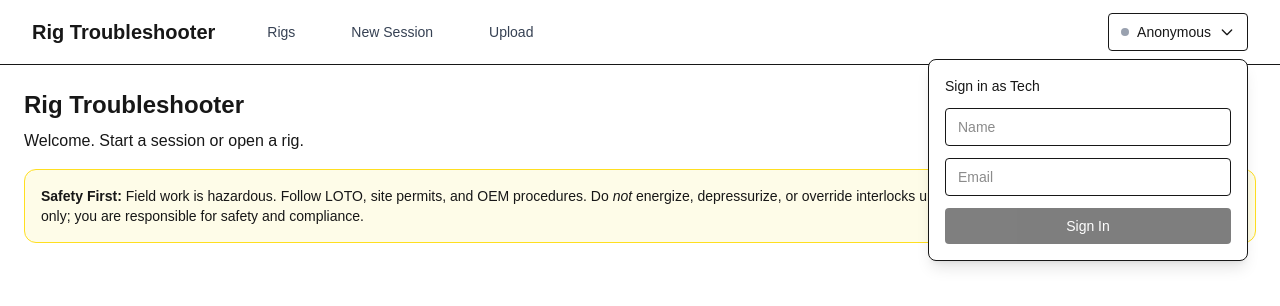
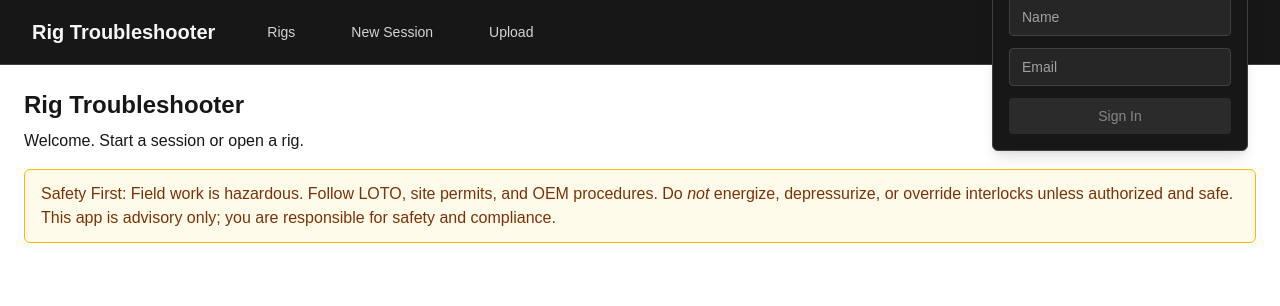
Before and after one commit to solopreneurguru/rig-troubleshooter, a Next.js app: page / in a window 1280 px wide. Both pictures are taken after a click on the button "Anonymous". Shown: the top 306 px of the page. Built offline with nearby package versions, Linux system fonts and the light colour scheme.

Commit message:
feat: safetyGate debug + hazard gating + contrast fixes

```diff
--- a/src/app/api/plan/next/route.ts
+++ b/src/app/api/plan/next/route.ts
@@ -6,17 +6,47 @@ export const runtime = "nodejs";
 export async function POST(req: Request) {
   try {
     const body = await req.json();
-    const { sessionId, order = 1 } = body || {};
+    const { sessionId, order = 1, debug } = body || {};
     if (!sessionId) throw new Error("sessionId is required");
+
     const session = await getSessionById(sessionId);
     const rpField = (process.env.SESSIONS_RULEPACK_FIELD || "RulePackKey").trim();
     const rpKey = (session as any)[rpField];
     if (!rpKey) throw new Error(`Session missing ${rpField}; choose a rule pack when creating the session.`);
+
     const pack = await getRulePackByKey(String(rpKey));
     if (!pack) throw new Error(`RulePack '${rpKey}' not found or inactive.`);
-    const startKey = pack.start || Object.keys(pack.nodes)[0];
-    const node = pack.nodes[startKey];
-    const step: Step = { key: node.key || startKey, instruction: node.instruction, expect: node.expect != null ? String(node.expect) : undefined, citation: node.citation };
+
+    let targetNodeKey: string;
+    let targetNode: any;
+
+    // Handle debug=safety - find first safetyGate node
+    if (debug === 'safety') {
+      const safetyGateNode = Object.entries(pack.nodes).find(([key, node]) =>
+        (node as any).type === 'safetyGate'
+      );
+
+      if (!safetyGateNode) {
+        throw new Error("No safetyGate node found in this rulepack");
+      }
+
+      [targetNodeKey, targetNode] = safetyGateNode;
+    } else {
+      // Normal flow - use start node or first node
+      targetNodeKey = pack.start || Object.keys(pack.nodes)[0];
+      targetNode = pack.nodes[targetNodeKey];
+    }
+
+    const step: Step = {
+      key: targetNode.key || targetNodeKey,
+      instruction: targetNode.instruction,
+      expect: targetNode.expect != null ? String(targetNode.expect) : undefined,
+      citation: targetNode.citation,
+      unit: targetNode.unit,
+      hazardNote: targetNode.hazardNote,
+      requireConfirm: targetNode.requireConfirm
+    };
+
     const actionId = await createAction(sessionId, order, step);
     return NextResponse.json({ ok: true, actionId, step, order });
   } catch (e:any) {
--- a/src/app/api/rulepacks/test/route.ts
+++ b/src/app/api/rulepacks/test/route.ts
@@ -32,8 +32,18 @@ const sampleRulePack = {
       hazardNote: "High pressure - ensure safety valve is operational",
       requireConfirm: true,
       citation: "Doc page 45",
+      passNext: "safety_gate",
+      failNext: "pressure_fault"
+    },
+    "safety_gate": {
+      key: "safety_gate",
+      type: "safetyGate",
+      instruction: "SAFETY GATE: Confirm LOTO and PPE before proceeding with gearbox inspection",
+      hazardNote: "Gearbox inspection requires physical access. Ensure proper LOTO procedures and PPE are in place.",
+      requireConfirm: true,
+      citation: "Safety manual section 3.1",
       passNext: "inspect_gearbox",
-      failNext: "pressure_fault"
+      failNext: "done_failure"
     },
     "inspect_gearbox": {
       key: "inspect_gearbox",
--- a/src/components/Header.tsx
+++ b/src/components/Header.tsx
@@ -3,21 +3,21 @@ import TechDropdown from "./TechDropdown";
 
 export default function Header() {
   return (
-    <header className="border-b bg-white">
+    <header className="border-b border-neutral-700 bg-neutral-900 text-neutral-100">
       <div className="max-w-7xl mx-auto px-4 sm:px-6 lg:px-8">
         <div className="flex justify-between items-center h-16">
           <div className="flex items-center">
-            <Link href="/" className="text-xl font-bold">
+            <Link href="/" className="text-xl font-bold text-neutral-100">
               Rig Troubleshooter
             </Link>
             <nav className="ml-10 flex space-x-8">
-              <Link href="/rigs" className="text-gray-700 hover:text-gray-900 px-3 py-2 text-sm">
+              <Link href="/rigs" className="text-neutral-300 hover:text-neutral-100 px-3 py-2 text-sm">
                 Rigs
               </Link>
-              <Link href="/sessions/new" className="text-gray-700 hover:text-gray-900 px-3 py-2 text-sm">
+              <Link href="/sessions/new" className="text-neutral-300 hover:text-neutral-100 px-3 py-2 text-sm">
                 New Session
               </Link>
-              <Link href="/upload" className="text-gray-700 hover:text-gray-900 px-3 py-2 text-sm">
+              <Link href="/upload" className="text-neutral-300 hover:text-neutral-100 px-3 py-2 text-sm">
                 Upload
               </Link>
             </nav>
--- a/src/components/SafetyDisclaimer.tsx
+++ b/src/components/SafetyDisclaimer.tsx
@@ -1,7 +1,7 @@
 export default function SafetyDisclaimer() {
   return (
-    <div className="mt-4 rounded-xl border border-yellow-300 bg-yellow-50 p-4 text-sm">
-      <strong>Safety First:</strong> Field work is hazardous. Follow LOTO, site permits, and OEM procedures.
+    <div className="mt-4 rounded-md border border-amber-400 bg-amber-50 text-amber-900 dark:bg-amber-200 dark:text-amber-900 px-4 py-3">
+      <strong className="font-medium">Safety First:</strong> Field work is hazardous. Follow LOTO, site permits, and OEM procedures.
       Do <em>not</em> energize, depressurize, or override interlocks unless authorized and safe.
       This app is advisory only; you are responsible for safety and compliance.
     </div>
--- a/src/components/TechDropdown.tsx
+++ b/src/components/TechDropdown.tsx
@@ -64,7 +64,7 @@ export default function TechDropdown() {
     <div className="relative">
       <button
         onClick={() => setIsOpen(!isOpen)}
-        className="px-3 py-2 text-sm border rounded hover:bg-gray-50 flex items-center gap-2"
+        className="px-3 py-1 rounded-md bg-neutral-800 text-neutral-100 hover:bg-neutral-700 shadow-md text-sm flex items-center gap-2"
       >
         {tech ? (
           <>
@@ -83,17 +83,17 @@ export default function TechDropdown() {
       </button>
 
       {isOpen && (
-        <div className="absolute right-0 mt-2 w-80 bg-white border rounded-lg shadow-lg p-4 z-50">
+        <div className="mt-2 w-64 rounded-md border border-neutral-700 bg-neutral-900 text-neutral-100 shadow-lg p-4 z-50">
           {tech ? (
             <div className="space-y-3">
               <div className="text-sm">
                 <div className="font-medium">Signed in as:</div>
-                <div className="text-gray-600">{tech.name}</div>
-                <div className="text-gray-600">{tech.email}</div>
+                <div className="font-bold">{tech.name}</div>
+                <div className="text-neutral-300">{tech.email}</div>
               </div>
               <button
                 onClick={handleLogout}
-                className="w-full px-3 py-2 text-sm bg-red-50 text-red-700 border border-red-200 rounded hover:bg-red-100"
+                className="w-full px-3 py-2 text-sm bg-red-600 text-white border border-red-500 rounded hover:bg-red-700"
               >
                 Sign Out
               </button>
@@ -106,19 +106,19 @@ export default function TechDropdown() {
                 placeholder="Name"
                 value={name}
                 onChange={(e) => setName(e.target.value)}
-                className="w-full px-3 py-2 text-sm border rounded"
+                className="w-full px-3 py-2 text-sm border border-neutral-700 rounded bg-neutral-800 text-neutral-100 placeholder:text-neutral-400"
               />
               <input
                 type="email"
                 placeholder="Email"
                 value={email}
                 onChange={(e) => setEmail(e.target.value)}
-                className="w-full px-3 py-2 text-sm border rounded"
+                className="w-full px-3 py-2 text-sm border border-neutral-700 rounded bg-neutral-800 text-neutral-100 placeholder:text-neutral-400"
               />
               <button
                 onClick={handleLogin}
                 disabled={isLoading || !name.trim() || !email.trim()}
-                className="w-full px-3 py-2 text-sm bg-black text-white rounded disabled:opacity-50"
+                className="w-full px-3 py-2 text-sm bg-neutral-700 text-neutral-100 rounded hover:bg-neutral-800 disabled:opacity-50"
               >
                 {isLoading ? "Signing in..." : "Sign In"}
               </button>
--- a/src/lib/airtable.ts
+++ b/src/lib/airtable.ts
@@ -107,6 +107,9 @@ export type Step = {
   instruction: string;
   expect?: string;
   citation?: string;
+  unit?: string;
+  hazardNote?: string;
+  requireConfirm?: boolean;
 };
 
 export async function createAction(sessionId: string, order: number, step: Step) {
```
Also changed, not shown: src/app/(pages)/sessions/[id]/page.tsx (+28 -16 lines).
